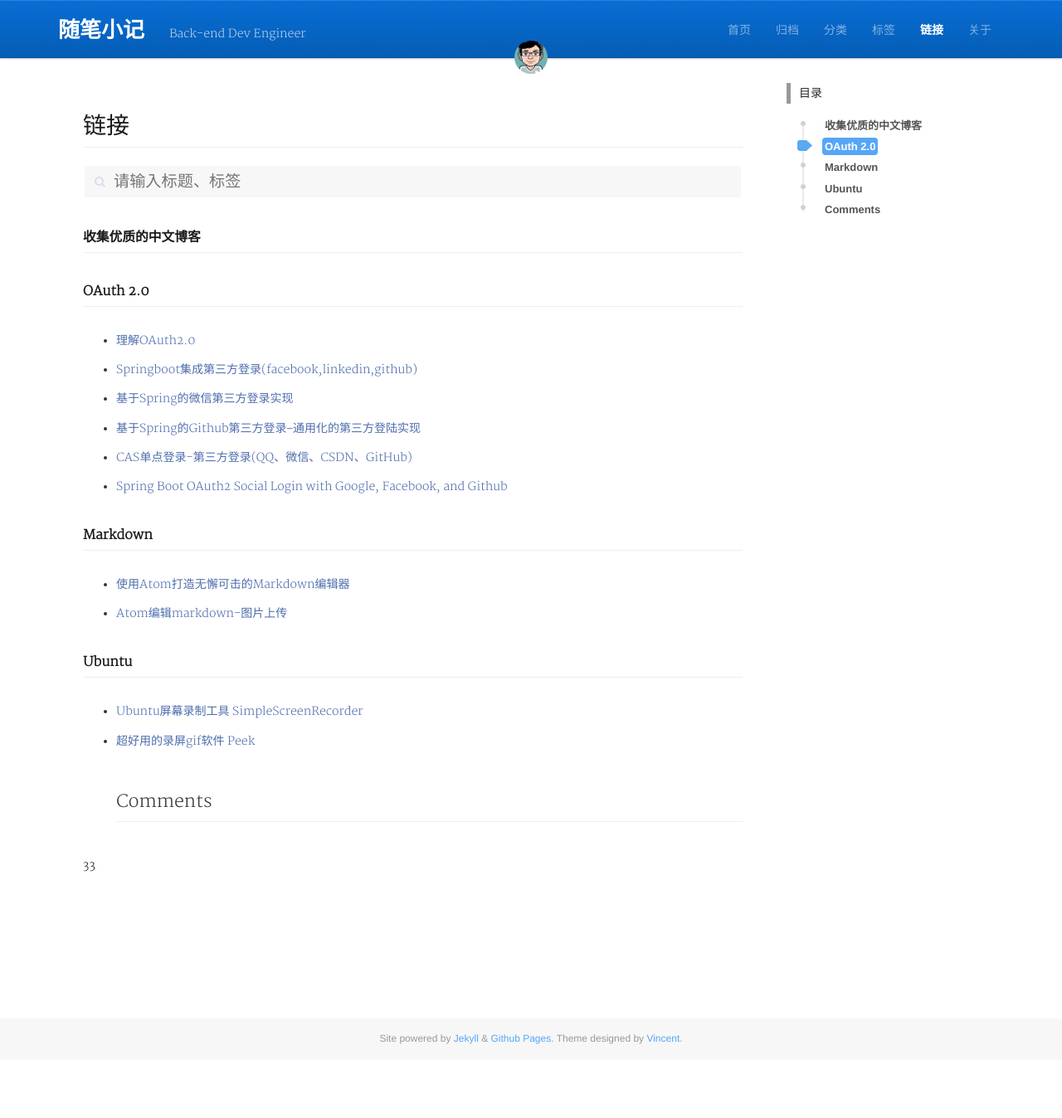
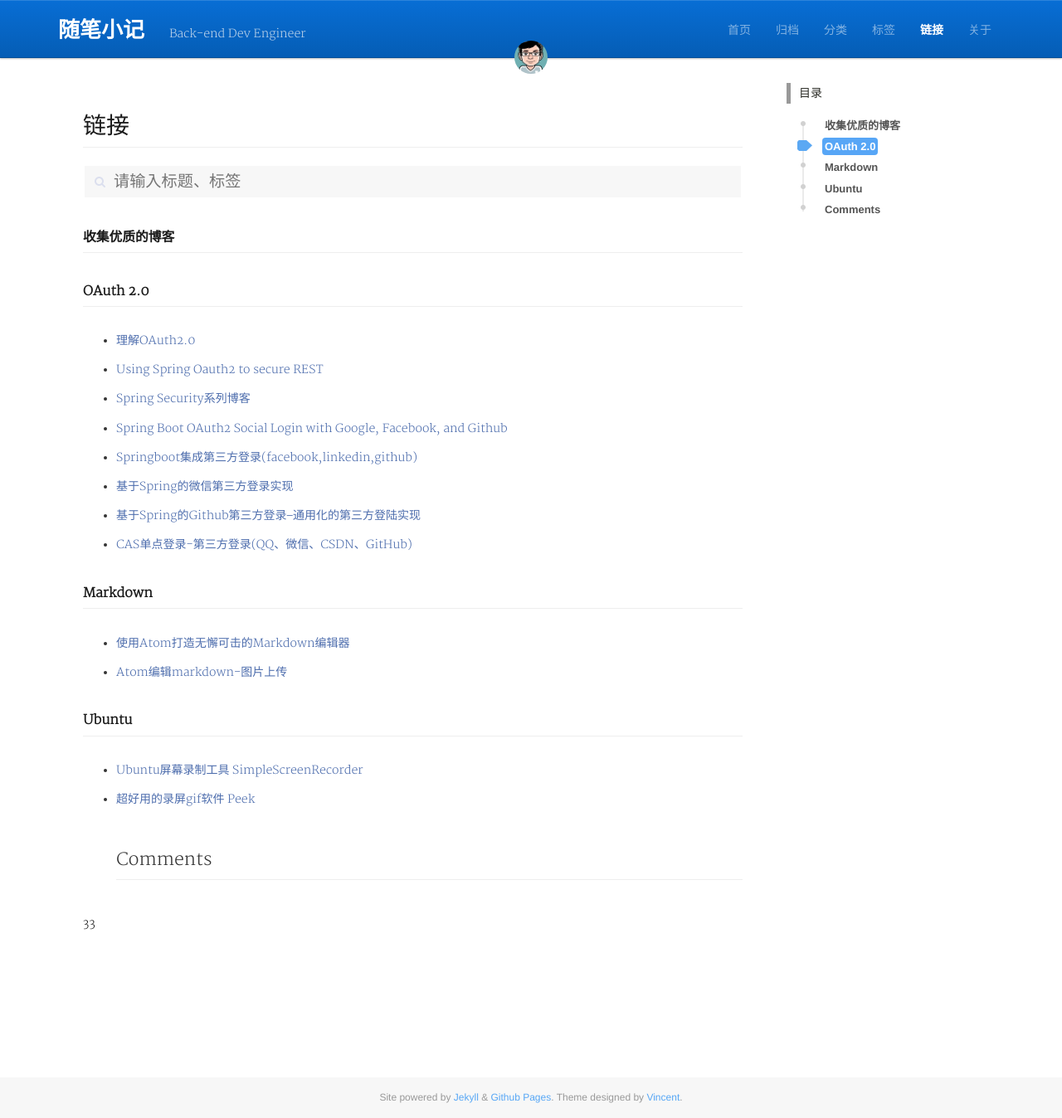
Before and after one commit to lizhiyong2000/lizhiyong2000.github.io, a Jekyll site: the page built from page/3link.md, in a window 1280 px wide. Shown: the whole page at 83% size. Built offline with Jekyll 4.4.1, drawn with Linux system fonts in a browser that asks for light colours; comment, search, counter and statistics services are not loaded; a style sheet for code colours, icons or effects is not loaded; before the commit the page ends 1278 px from its top, so only the background shows below that.

Commit message:
update config

```diff
--- a/page/3link.md
+++ b/page/3link.md
@@ -13,12 +13,18 @@
 </div>
 
 
-## 收集优质的中文博客
+## 收集优质的博客
 
 
 ## OAuth 2.0
 
 * [理解OAuth2.0](http://www.ruanyifeng.com/blog/2014/05/oauth_2_0.html)
+
+* [Using Spring Oauth2 to secure REST](http://www.tinmegali.com/en/2017/06/25/oauth2-using-spring/)
+
+* [Spring Security系列博客](https://www.jianshu.com/u/fb66b7412d27)
+
+* [Spring Boot OAuth2 Social Login with Google, Facebook, and Github](https://www.callicoder.com/spring-boot-security-oauth2-social-login-part-1/)
 
 * [Springboot集成第三方登录(facebook,linkedin,github)](https://blog.csdn.net/iverson2010112228/article/details/53673132)
 
```
Also changed, not shown: other parts of page/3link.md (+7 -1 lines).
